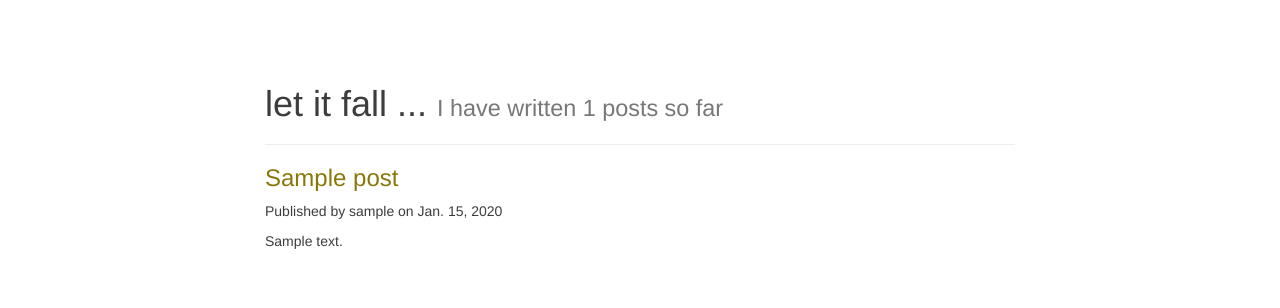
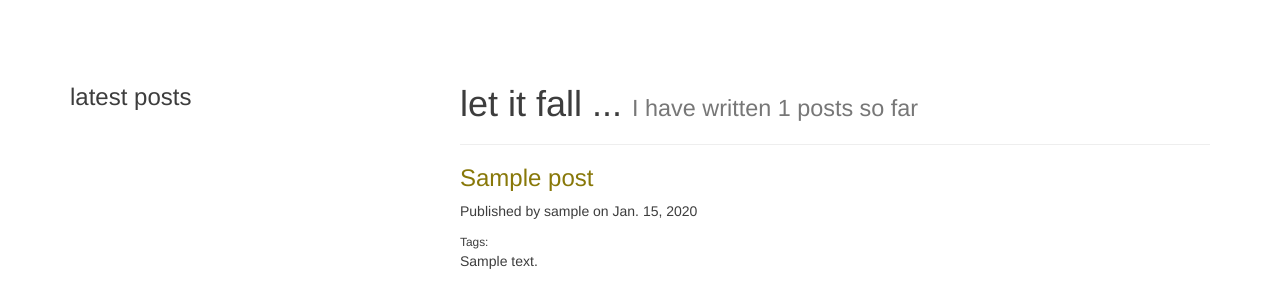
Before and after one commit to amanfojnr/codephil, a Django app: page / in a window 1280 px wide. Shown: the top 308 px of the page. Run offline with Django 3.2, Linux system fonts and the light colour scheme; tables that the repository leaves empty hold one stand-in row (values such as "Sample post"); some libraries are stand-ins or nearby versions.

Commit message:
added  tags

```diff
--- a/bloggit/templates/bloggit/post/list.html
+++ b/bloggit/templates/bloggit/post/list.html
@@ -5,11 +5,18 @@
 {% endblock %}
 {% block content %}
 <div class="row">
-  <div class="col-xs-12 col-md-8 col-md-offset-2">
+  <div class="col-xs-12 col-md-4">
+    <h3>latest posts</h3>
+
+  </div>
+  <div class="col-xs-12 col-md-8">
     <h1> let it fall ...
       <small> I have written {% total_posts %} posts so far</small>
     </h1>
     <hr>
+    {% if tag %}
+    <h2>Posts tagged with "{{ tag.name }}"</h2>
+    {% endif %}
     {% for post in posts %}
     <section class="post-item">
       <h3>
@@ -18,6 +25,14 @@
       <p>
      Published by {{ post.author }} on {{ post.publish }}
       </p>
+      <small>Tags:
+        {% for tag in post.tags.all %}
+        <a href="{% url "bloggit:post_list_by_tag" tag.slug %}">
+        {{ tag.name }}
+        {% if not forloop.last %}, {% endif %} {# add comma #}
+        </a>
+        {% endfor %}
+        </small>
       {{ post.content|markdown|truncatewords_html:30 }}
     </section>
     {% endfor %}
```
Also changed, not shown: bloggit/templates/bloggit/post/detail.html (+8 -2 lines).
